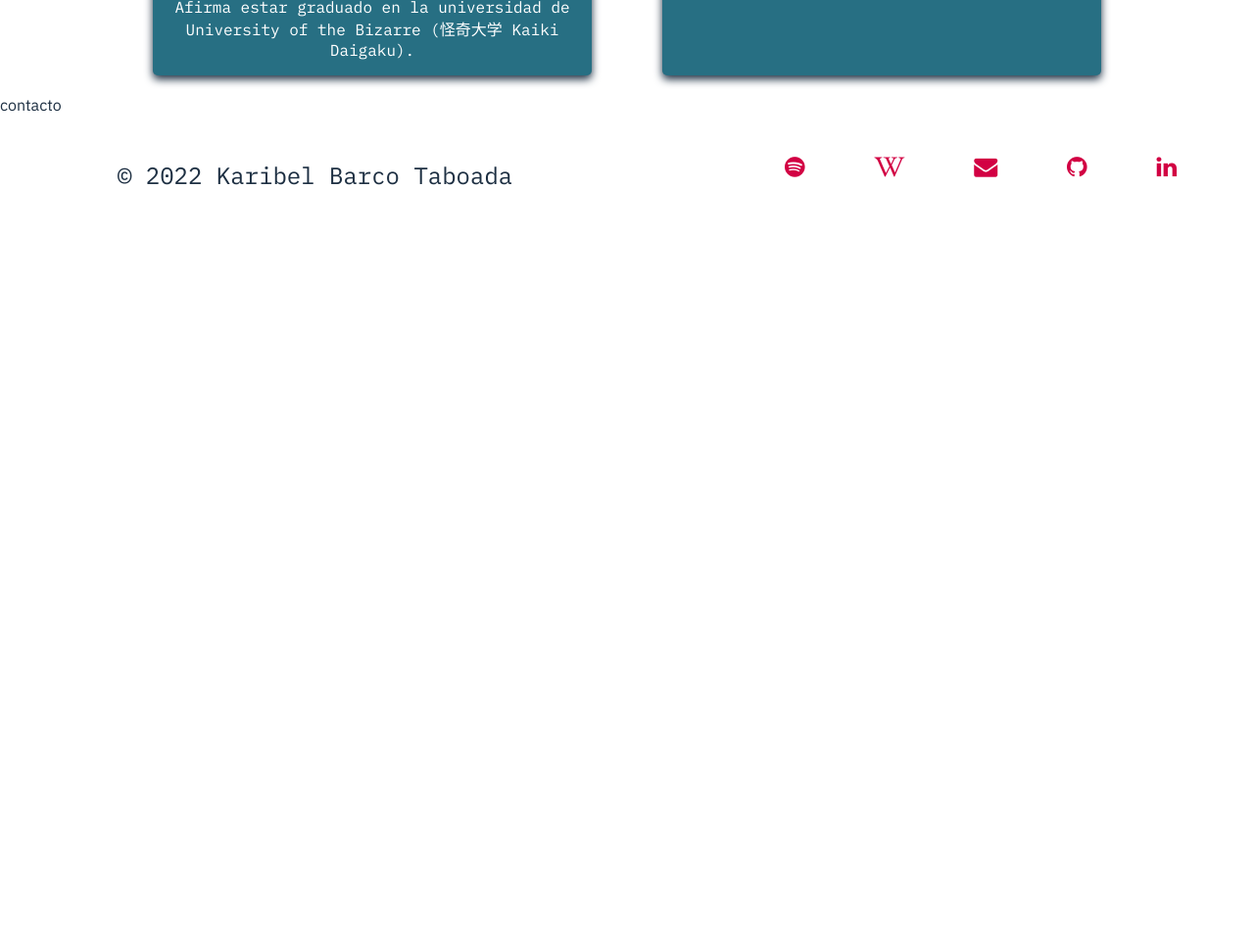
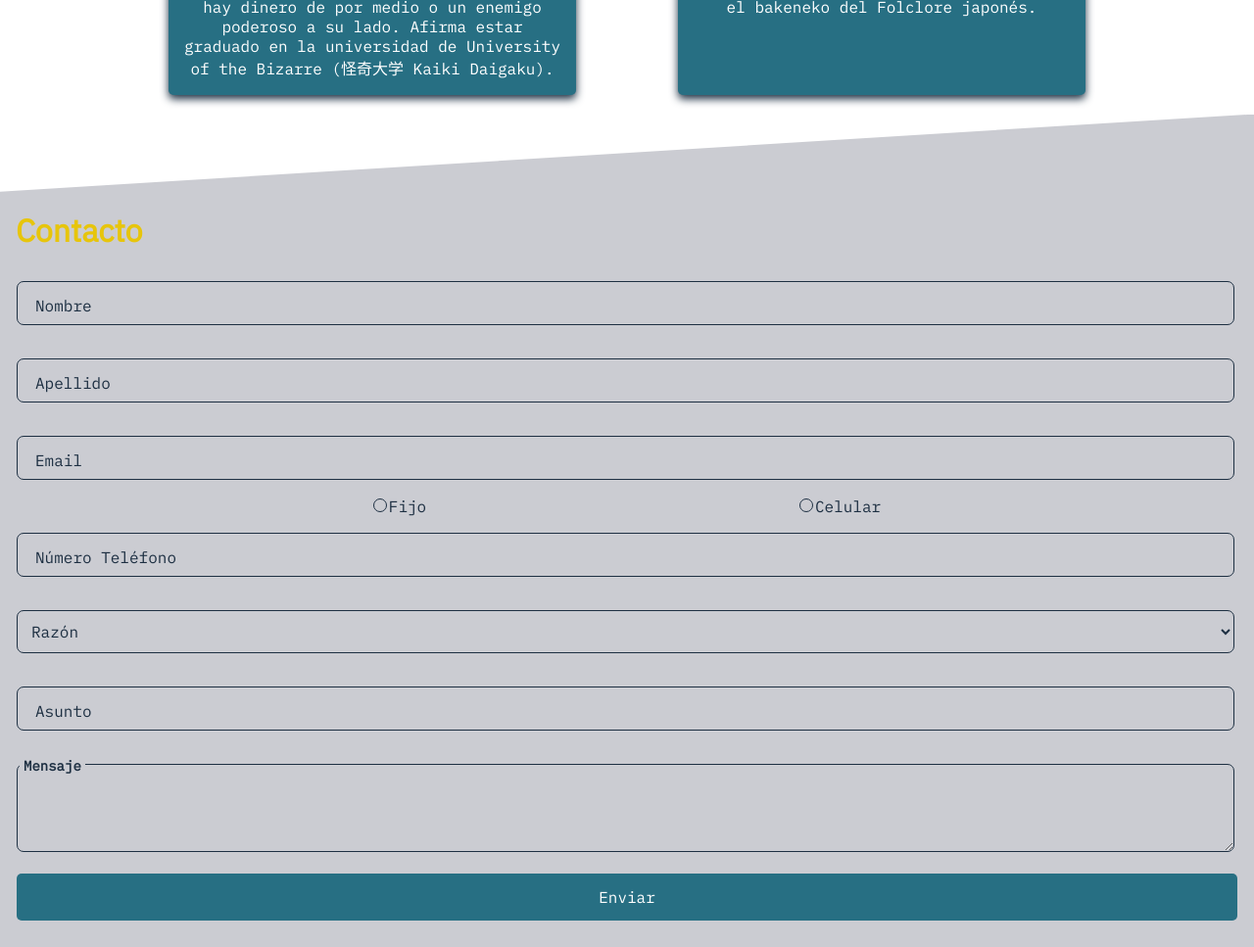
Before and after one commit to KaribelBT/codoAcodoHtmlCssJs, a plain HTML site: page index.html in a window 1280 px wide. Shown: the part 2233-3200 px from the top of the page at 98% size. Before the commit the page ends 2458 px from the top, so only its background shows below. Drawn offline with Linux system fonts and the light colour scheme.

Commit message:
add contact section

```diff
--- a/index.html
+++ b/index.html
@@ -128,9 +128,66 @@
             </div>
         </section>
 
-        <section>
+        <section class="contact">
             <a id="contact"></a>
-            contacto
+            <h2>Contacto</h2>
+
+            <form action="" class="form">
+
+                <div class="input-container">
+                    <input type="text" id="fname" name="fname" class="input" placeholder="John">
+                    <label for="fname" class="label">Nombre</label>
+                </div>
+
+                <div class="input-container">
+                    <input type="text" id="lname" name="lname" class="input" placeholder="Doe">
+                    <label for="lname" class="label">Apellido</label>
+                </div>
+
+                <div class="input-container">
+                    <input type="email" id="email" name="email" class="input" placeholder="john.doe@gmail.com">
+                    <label for="email" class="label">Email</label>
+                </div>
+
+                <div class="radio-container">
+                    <div>
+                        <input type="radio" id="landline" name="tphone" value="landline" class="radio-imput">
+                        <label for="landline" class="radio-label">Fijo</label>
+                    </div>
+                    <div>
+                        <input type="radio" id="cellphone" name="tphone" value="cellphone" class="radio-imput">
+                        <label for="cellphone" class="radio-label">Celular</label>
+                    </div>
+                </div>
+
+                <div class="input-container">
+                    <input type="tel" id="phone" name="phone" class="input" placeholder="11-11111111">
+                    <label for="phone" class="label">Número Teléfono</label>
+                </div>
+
+                <div class="select-container">
+                    <select name="reason" id="reason" class="select-imput">
+                        <option value="" selected disabled hidden class="select-option">Razón</option>
+                        <option value="comment" class="select-option">Comentario</option>
+                        <option value="question" class="select-option">Pregunta</option>
+                        <option value="claim" class="select-option">Reclamo</option>
+                    </select>
+                </div>
+
+                <div class="input-container">
+                    <input type="text" id="subject" name="subject" class="input" placeholder="Quisiera saber..">
+                    <label for="subject" class="label">Asunto</label>
+                </div>
+
+                <div class="input-container">
+                    <textarea id="message" name="message" class="input" rows="5" placeholder="Escribe tu mensaje aquí">
+                        </textarea>
+                    <label for="message" class="label">Mensaje</label>
+                </div>
+
+                <button type="submit">Enviar</button>
+            </form>
+
         </section>
     </main>
 
--- a/styles/styles.css
+++ b/styles/styles.css
@@ -10,12 +10,14 @@ html {
     border: 0;
     font-size: 1rem;
     font-family: "IBM Plex Sans", sans-serif;
-    color: #1d2f42
+    color: #1d2f42;
+    box-sizing: border-box;
 }
 
 body {
     display: flex;
     flex-direction: column;
+    box-sizing: border-box;
 }
 
 header {
@@ -156,6 +158,7 @@ nav ul li a:hover {
 .intro button:hover {
     background-color: #e7c50b;
     color: #d20043;
+    transform: translateY(-2px);
 }
 
 .soundtrack {
@@ -258,6 +261,173 @@ nav ul li a:hover {
 .card img {
     height: 200px;
     width: 100px;
+}
+
+.contact {
+    width: 100%;
+    height: 880px;
+    background-image: linear-gradient(225deg, #cbccd2 0%, #cbccd2 100%);
+    -webkit-clip-path: polygon(100% 0, 100% 0, 100% 100%, 0 100%, 0 9%);
+    clip-path: polygon(100% 0, 100% 0, 100% 100%, 0 100%, 0 9%);
+    display: -webkit-box;
+    display: -ms-flexbox;
+    display: flex;
+    -webkit-box-orient: vertical;
+    -webkit-box-direction: normal;
+    -ms-flex-direction: column;
+    flex-direction: column;
+    box-sizing: border-box;
+}
+
+.contact h2 {
+    margin: 100px 0 16px 16px;
+    color: #e7c50b;
+    font-size: 2rem;
+    line-height: 1.16em;
+}
+
+.form {
+    width: 100%;
+    display: -webkit-box;
+    display: -ms-flexbox;
+    display: flex;
+    -webkit-box-orient: vertical;
+    -webkit-box-direction: normal;
+    -ms-flex-direction: column;
+    flex-direction: column;
+    -webkit-box-pack: center;
+    -ms-flex-pack: center;
+    justify-content: center;
+}
+
+.input-container {
+    position: relative;
+    height: 45px;
+    margin: 17px 20px 17px 17px;
+}
+
+.input-container textarea {
+    height: 90px;
+}
+
+.input {
+    position: relative;
+    top: 0;
+    left: 0;
+    width: 100%;
+    height: 100%;
+    border: 1px solid #1d2f42;
+    border-radius: 7px;
+    font-size: 1rem;
+    padding: 10px;
+    outline: none;
+    background: none;
+    z-index: 1;
+}
+
+::placeholder {
+    color: transparent;
+}
+
+.label {
+    position: absolute;
+    top: 15px;
+    left: 15px;
+    padding: 0 4px;
+    background-color: #cbccd2;
+    font-family: "IBM Plex Mono", monospace;
+    transition: 0.5s;
+    z-index: 0;
+}
+
+.input:focus+.label {
+    top: -7px;
+    left: 3px;
+    z-index: 10;
+    font-weight: 600;
+    color: #d20043;
+}
+
+.input:focus {
+    border: 2px solid #d20043;
+}
+
+.input:not(:placeholder-shown)+.label {
+    top: -7px;
+    left: 3px;
+    z-index: 10;
+    font-size: 14px;
+    font-weight: 600;
+}
+
+.radio-container {
+    display: -webkit-box;
+    display: -ms-flexbox;
+    display: flex;
+    -webkit-box-pack: space-evenly;
+    -ms-flex-pack: space-evenly;
+    justify-content: space-evenly;
+}
+
+.radio-label {
+    font-family: "IBM Plex Mono", monospace;
+}
+
+.radio-imput{
+    visibility: hidden;
+    position: absolute;
+}
+
+.radio-imput + label:before{
+    height:12px;
+    width:12px;
+    margin-right: 2px;
+    content: " ";
+    display:inline-block;
+    vertical-align: baseline;
+    border:1px solid #1d2f42;
+}
+
+.radio-imput:checked + label:before{
+    background:#d20043;
+}
+
+.radio-imput + label:before{
+    border-radius:50%;
+}
+
+.select-container {
+    margin: 17px 20px 17px 17px;
+}
+
+.select-imput{
+    background-color: transparent;
+    border: 1px solid #1d2f42;
+    border-radius: 7px;
+    padding: 10px;
+    width: 100%;
+    font-family: "IBM Plex Mono", monospace;
+    cursor: pointer;
+}
+
+form button {
+    height: 48px;
+    margin: 50px 17px 24px 17px;
+    text-align: center;
+    background-color: #276f83;
+    border: none;
+    border-radius: 5px;
+    cursor: pointer;
+    font-family: "IBM Plex Mono", monospace;
+    color: #FFFFFF;
+    font-size: 16px;
+    line-height: 1.38em;
+}
+
+form button:hover {
+    background-color: #e7c50b;
+    color: #d20043;
+    transform: translateY(-2px);
 }
 
 footer {
```
